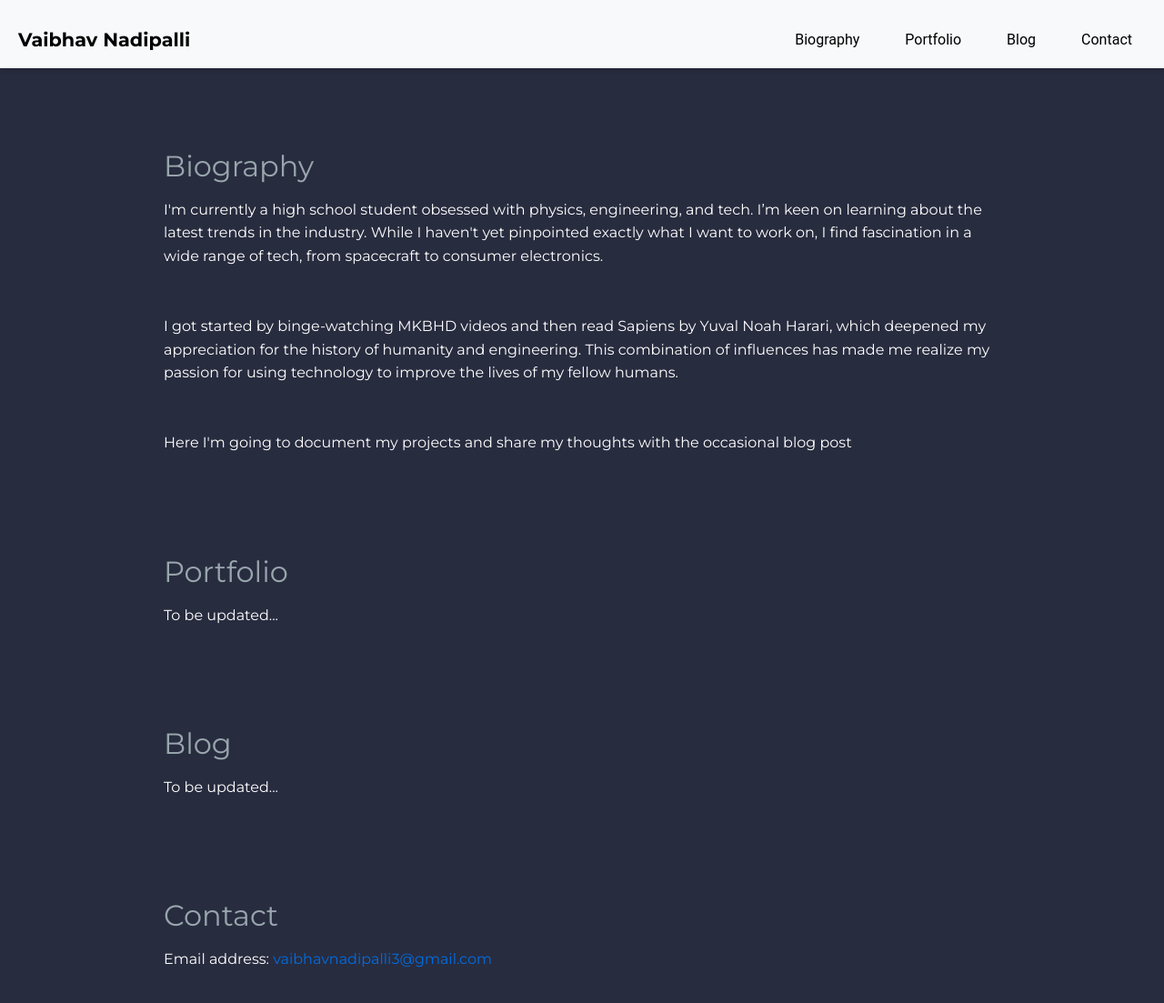
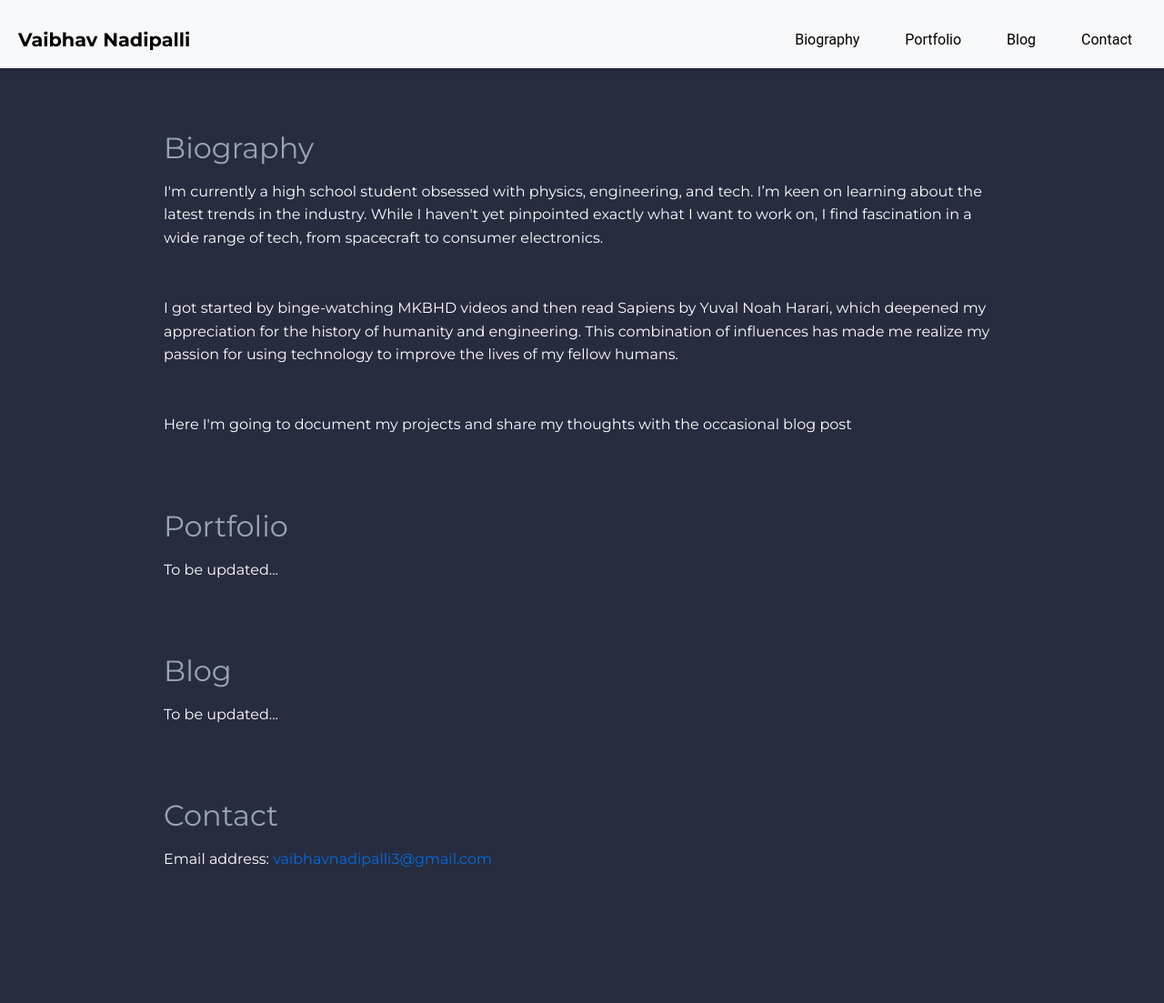
Before and after one commit to Vaibhav-Nadipalli/vaibhav-nadipalli.github.io, a Jekyll site: the page built from index.markdown, in a window 1280 px wide and 1164 px high. Shown: the top 1103 px of the window at 91% size. Built offline with Jekyll 4.4.1, drawn with Linux system fonts in a browser that asks for light colours.

Commit message:
Update styles.css

```diff
--- a/assets/css/styles.css
+++ b/assets/css/styles.css
@@ -122,8 +122,8 @@ main {
 
 /* Section styling */
 section {
-    padding: 20px 0;
-    margin: 20px 0;
+    padding: 10px 0;
+    margin: 10px 0;
 }
 
 /* Section title styling */
```
